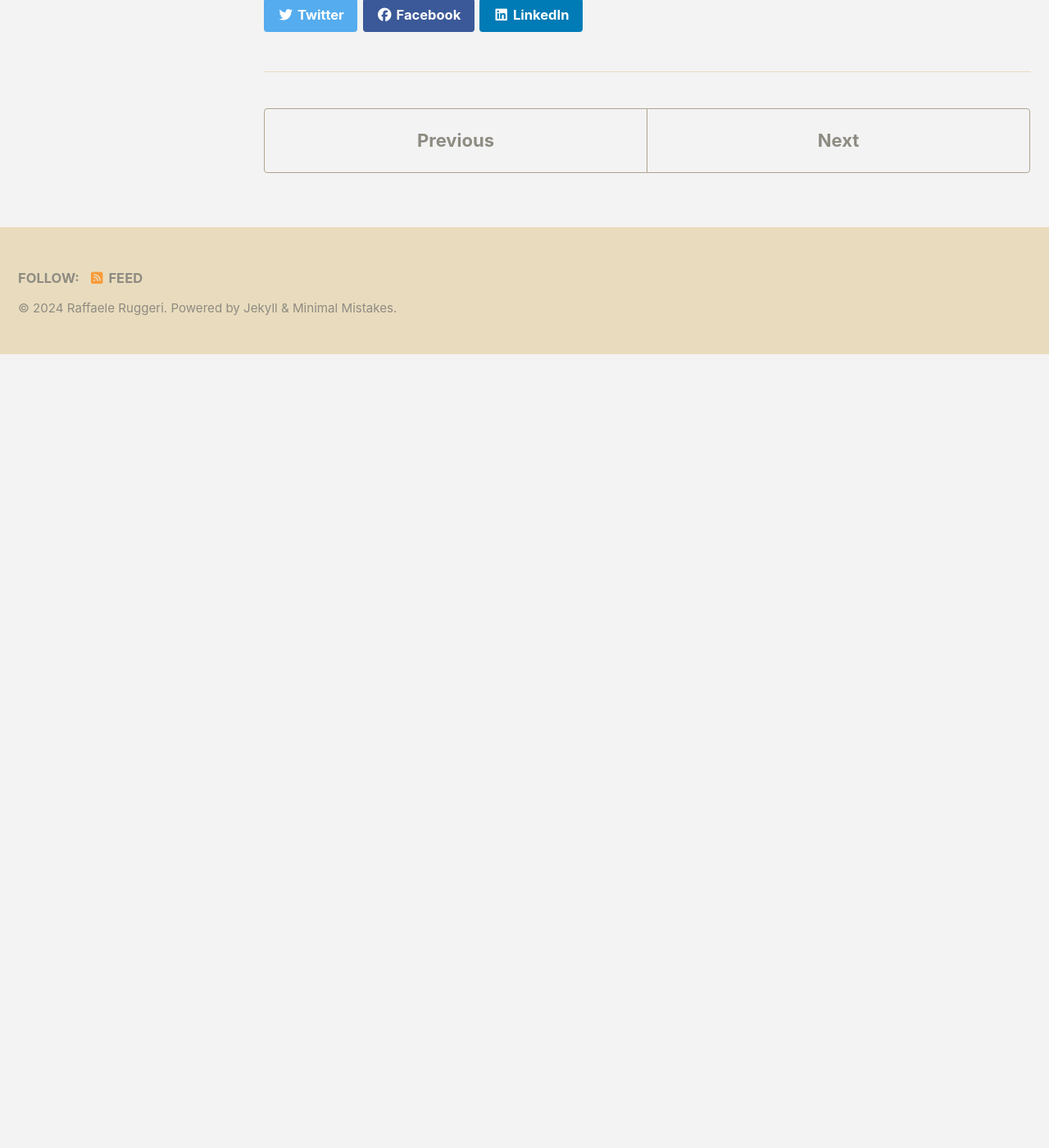
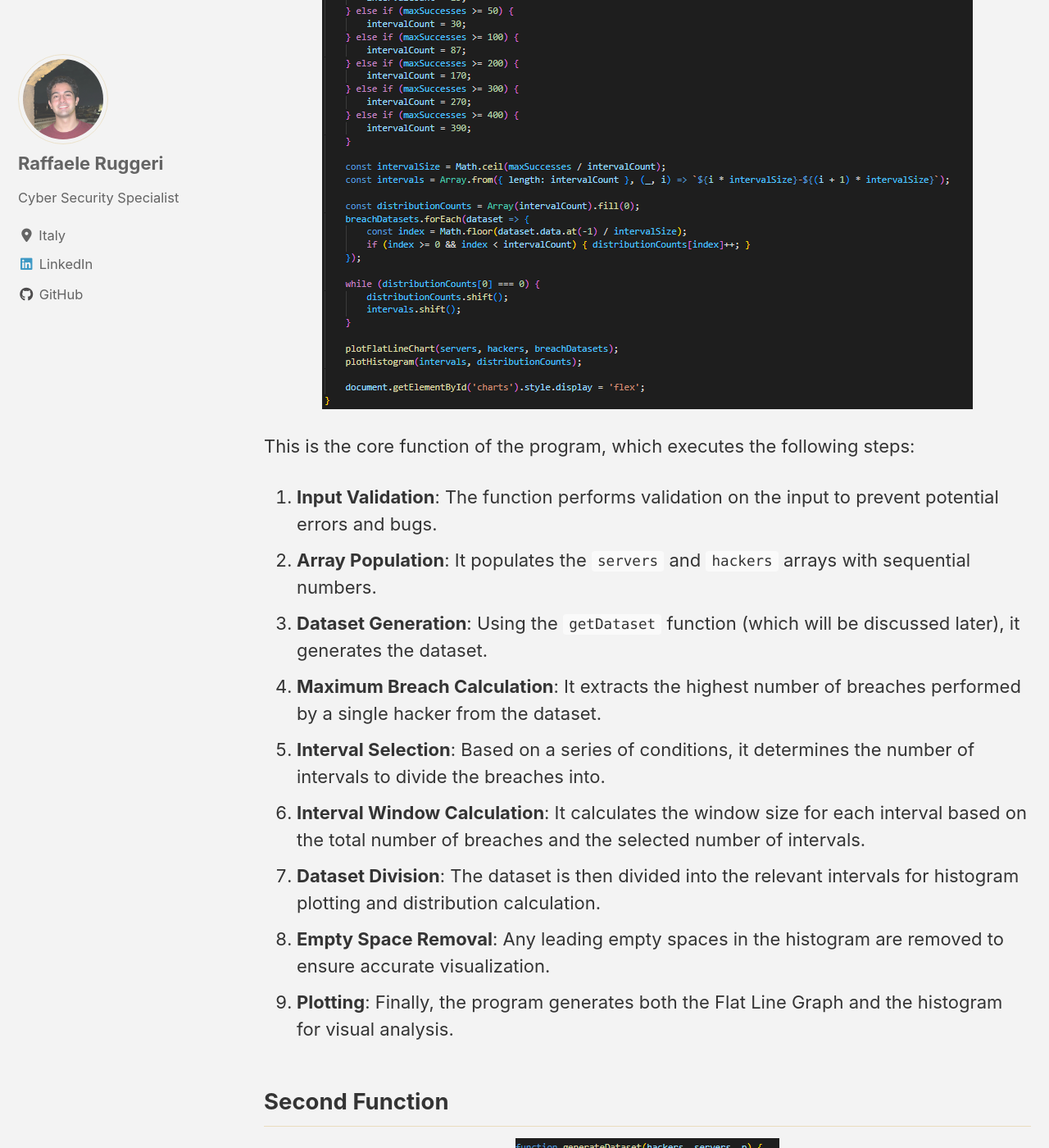
Before and after one commit to Raffo24/raffo24.github.io, a Jekyll site: the page built from _posts/statistics/2022-08-26-hw1.md, in a window 1280 px wide and 1400 px high, scrolled down 7834 px. Shown: the whole window at 82% size. Built offline with Jekyll 4.4.1, drawn with Linux system fonts in a browser that asks for light colours; cached includes are drawn as plain includes; nearby versions of some CDN libraries; formulas are drawn with MathJax 3; before the commit the page ends 8266 px from its top, so only the background shows below that; some of the changed text lies outside the part shown.

Commit message:
hw1 update

```diff
--- a/_layouts/hw1_code.html
+++ b/_layouts/hw1_code.html
@@ -313,8 +313,7 @@
         </script>
     </div>
     <div style="text-align: center; margin-top: 20px;">
-        <p><a href="/statistics/hw1_practice" style="text-decoration: none; color: #337ab7;">Back to Practice</a></p>
-        <p><a href="/statistics/hw1" style="text-decoration: none; color: #337ab7;">Back to Theory</a></ p>
+        <p><a href="/statistics/hw1" style="text-decoration: none; color: #337ab7;">Back to Theory</a></p>
     </div>
 </body>
 
--- a/_posts/statistics/2022-08-26-hw1.md
+++ b/_posts/statistics/2022-08-26-hw1.md
@@ -140,21 +140,32 @@
 Other techniques such as **unnormalized arithmetic** and **interval arithmetic** can help manage errors, but they must be applied with care.
 ## Cyber Attack Simulation
 
-We have n servers with m attackers.
-The hacker has probability p to penetrate each server.
-Make a graphical representation.
-line flat if hacker doesn’t penetrate and a jump to 1 if he penetrates
-try different n,m,p.
-At time n we want to count how many reached each level.
+- n --> numero dei servers
+- m --> numero degli hackers.
+- p --> The hacker has probability p to penetrate each server
 
-Useful funcions: random, drawlines, drawrectangle
+## Online Implementation
 
+[Online Attack Simulation](https://raffo24.github.io/statistics/hw1_code/)
 
+## Main Function
+![image-center](/assets/images/blog/statistics/codes/mainFunHw1.png){: .align-center}
 
-In the blog just discuss  the most interesting parts of your code and show screenshots to illustrate it.
-The full code, for VS solutions, can be zipped separately and linked.
+This is the core function of the program, which executes the following steps:
+1. **Input Validation**: The function performs validation on the input to prevent potential errors and bugs.
+2. **Array Population**: It populates the `servers` and `hackers` arrays with sequential numbers.
+3. **Dataset Generation**: Using the `getDataset` function (which will be discussed later), it generates the dataset.
+4. **Maximum Breach Calculation**: It extracts the highest number of breaches performed by a single hacker from the dataset.
+5. **Interval Selection**: Based on a series of conditions, it determines the number of intervals to divide the breaches into.
+6. **Interval Window Calculation**: It calculates the window size for each interval based on the total number of breaches and the selected number of intervals.
+7. **Dataset Division**: The dataset is then divided into the relevant intervals for histogram plotting and distribution calculation.
+8. **Empty Space Removal**: Any leading empty spaces in the histogram are removed to ensure accurate visualization.
+9. **Plotting**: Finally, the program generates both the Flat Line Graph and the histogram for visual analysis.
 
-For JavaScript there is no strict need to store it separately, as obviously the source is visible ("inspect", F12) through the browser.
+## Second Function
+
+![image-center](/assets/images/blog/statistics/codes/genDatasetHw1.png){: .align-center}
+
 ## References
 
 - Knuth, Donald. *The Art of Computer Programming* Volume 2. Addison-Wesley, 1997.
```
Also changed, not shown: _posts/statistics/2022-08-26-hw1_practice.md (deleted, +0 -33 lines).
